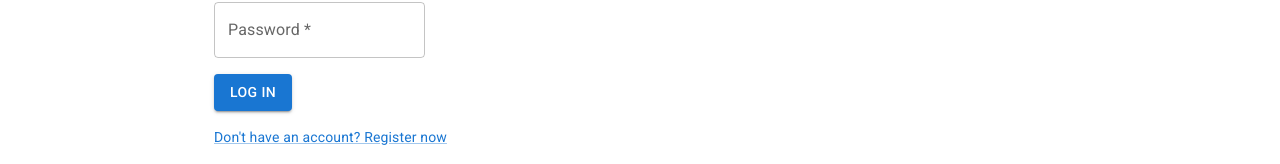
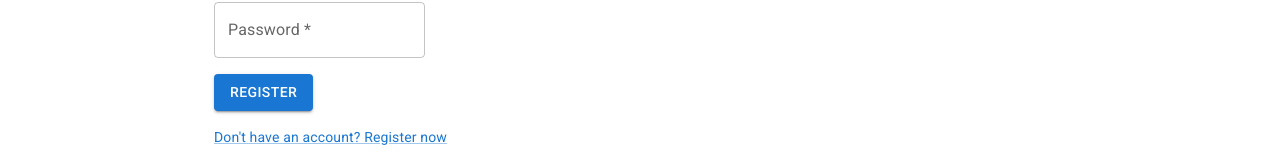
Before and after one commit to biggujo/goit-react-hw-08, a React (Vite) app: page /login in a window 1280 px wide. Shown: the part 254-418 px from the top of the page. Built offline with nearby package versions, Linux system fonts and the light colour scheme.

Commit message:
Add loading buttons

```diff
--- a/package.json
+++ b/package.json
@@ -14,6 +14,7 @@
     "@emotion/styled": "^11.11.5",
     "@fontsource/roboto": "^5.0.12",
     "@mui/icons-material": "^5.15.15",
+    "@mui/lab": "^5.0.0-alpha.170",
     "@mui/material": "^5.15.15",
     "@reduxjs/toolkit": "^2.2.3",
     "axios": "^1.6.8",
--- a/src/components/LogInForm/LogInForm.jsx
+++ b/src/components/LogInForm/LogInForm.jsx
@@ -4,6 +4,7 @@ import { Button, Link, Stack } from '@mui/material';
 import { Link as RouterLink } from 'react-router-dom';
 import { FormTextField } from '../index.js';
 import useLogInForm from '../../hooks/useLogInForm.js';
+import { LoadingButton } from '@mui/lab';
 
 function LogInForm() {
   const formik = useLogInForm();
@@ -22,10 +23,12 @@ function LogInForm() {
                      label={'Password *'}
                      type={'password'}
       />
-      <Button variant={'contained'}
-              type={'submit'}>
-        Log in
-      </Button>
+      <LoadingButton
+        loading={formik.isSubmitting}
+        variant={'contained'}
+        type={'submit'}>
+        Register
+      </LoadingButton>
       <Link
         variant={'body2'}
         component={RouterLink}
--- a/src/components/RegistrationForm/RegistrationForm.jsx
+++ b/src/components/RegistrationForm/RegistrationForm.jsx
@@ -3,6 +3,7 @@ import { Button, Link, Stack } from '@mui/material';
 import { Link as RouterLink } from 'react-router-dom';
 import { FormTextField } from '../index.js';
 import { useRegistrationForm } from '../../hooks';
+import { LoadingButton } from '@mui/lab';
 
 function RegistrationForm() {
   const formik = useRegistrationForm();
@@ -26,10 +27,12 @@ function RegistrationForm() {
                        label={'Password *'}
                        type={'password'}
         />
-        <Button variant={'contained'}
-                type={'submit'}>
+        <LoadingButton
+          loading={formik.isSubmitting}
+          variant={'contained'}
+          type={'submit'}>
           Register
-        </Button>
+        </LoadingButton>
         <Link
           variant={'body2'}
           component={RouterLink}
```
Also changed, not shown: 1 other file (tests, documents, lock files or other folders).
